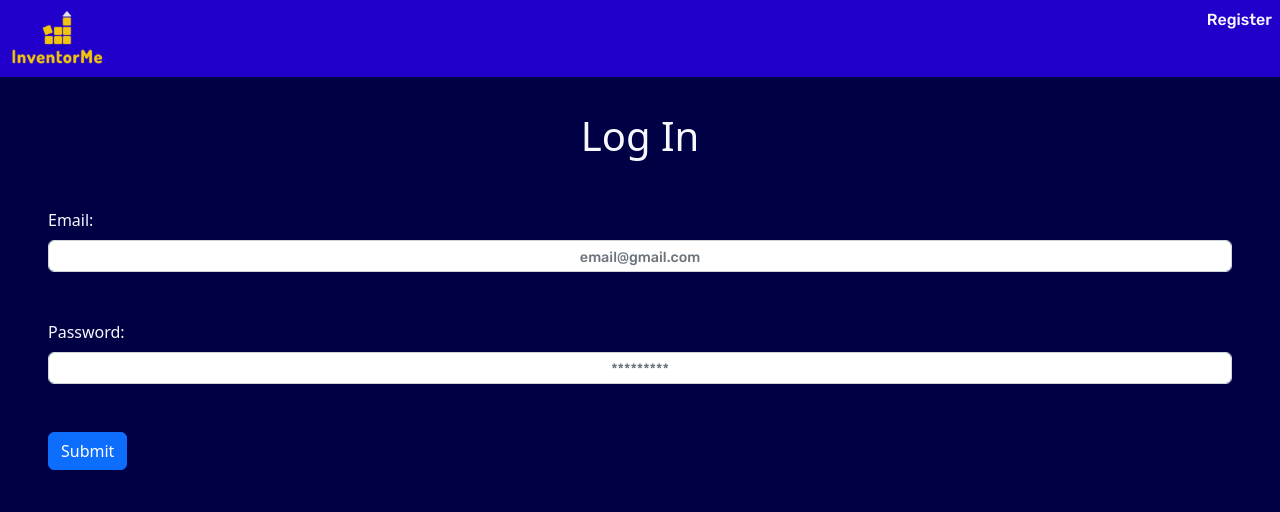
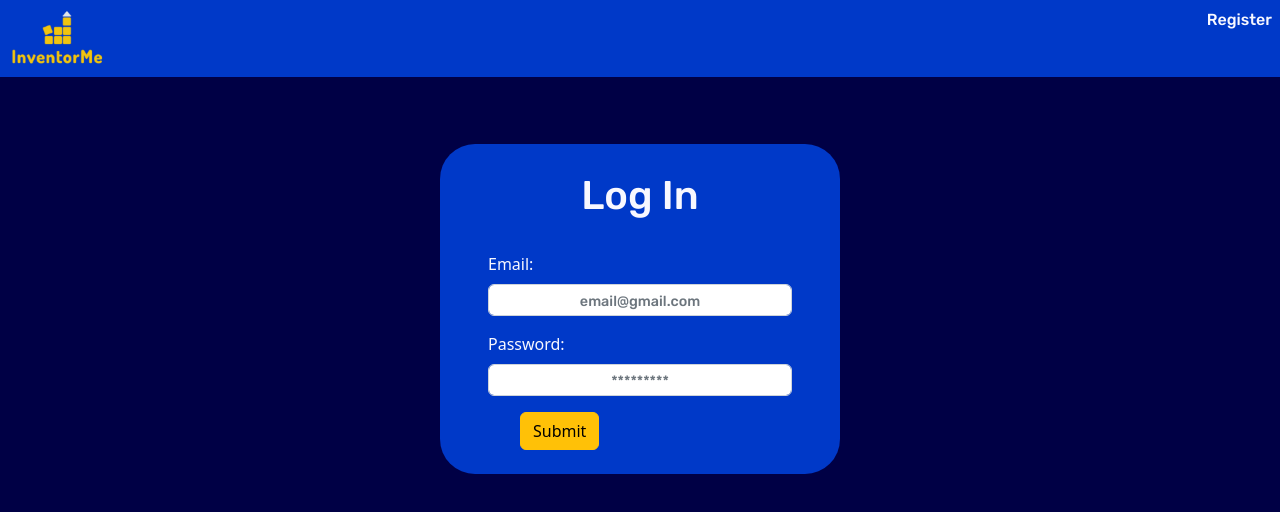
Before and after one commit to LiftOff-AC3/inventorme, a React (Create React App) app in the folder front-end/: page /login in a window 1280 px wide. Shown: the top 512 px of the page. Built offline with nearby package versions, Linux system fonts and the light colour scheme.

Commit message:
CSS styling added to login page -LK

```diff
--- a/front-end/src/App.css
+++ b/front-end/src/App.css
@@ -26,9 +26,11 @@ nav {
 .login-nav,
 .register-nav,
 .add-nav{
-  display: flex;
-  flex-direction: row;
-  justify-content: space-between;
+display: flex;
+flex-direction: row;
+justify-content: space-between;
+background-color: rgb(0, 57, 200);
+font-family: "Rubik", sans-serif;
 }
 .login-nav-link,
 .register-nav-link,
--- /dev/null
+++ b/front-end/src/components/Login.css
@@ -0,0 +1,52 @@
+body {
+    background-color: rgb(0,0,069);
+    color:ghostwhite;
+  }
+
+
+  h1 {
+    padding-bottom: 1rem;
+    padding-top:1rem;
+    color:ghostwhite;
+    font-family: "Rubik", sans-serif;
+  }
+
+  .login-box {
+    width: 80%;
+    max-width: 400px; /* Adjust the max-width to fit the phone screen */
+    margin-top: 9rem;
+    margin-left:auto;
+    margin-right:auto;
+    background-color: rgb(0, 57, 200);
+    border-radius:35px;
+    padding-right:2rem;
+    padding-left:2rem;
+    padding-top:.5rem;
+    padding-bottom:1.5rem;
+  }
+
+  #login-button-submit{
+    border-radius: 15px;
+    padding-right:15px;
+    padding-left:15px;
+
+  }
+
+  #login-button-submit:hover {
+    color: rgb(0,0,69);
+    background-color: gold;
+    margin-left: auto;
+    margin-right: auto;
+
+  }
+
+  @media (max-width: 576px) {
+    .login-box {
+      padding: 1rem;
+    }
+
+    .login-button {
+      margin-left: auto;
+      margin-right: auto;
+    }
+  }
--- a/front-end/src/components/Login.js
+++ b/front-end/src/components/Login.js
@@ -3,6 +3,7 @@ import { useNavigate } from "react-router-dom";
 import axios from "axios";
 import Form from "react-bootstrap/Form";
 import Button from "react-bootstrap/Button";
+import styles from "./Login.css";
 
 export default function Login() {
   const [email, setEmail] = useState("");
@@ -38,10 +39,10 @@ export default function Login() {
   }
 
   return (
-    <div className="Login">
-      <h1 className="m-5 text-center">Log In</h1>
+    <div className="login-box">
+      <h1 className="m-1 text-center">Log In</h1>
       <Form onSubmit={handleSubmit}>
-        <Form.Group controlId="formEmail" className="m-5">
+        <Form.Group controlId="formEmail" className="m-3">
           <Form.Label>Email: </Form.Label>
           <Form.Control
             type="email"
@@ -51,7 +52,7 @@ export default function Login() {
             required
           ></Form.Control>
         </Form.Group>
-        <Form.Group controlId="formPassword" className="m-5">
+        <Form.Group controlId="formPassword" className="m-3">
           <Form.Label>Password: </Form.Label>
           <Form.Control
             type="password"
@@ -64,7 +65,7 @@ export default function Login() {
         <Button
           id="login-submit-button"
           className="mx-5"
-          variant="primary"
+          variant="warning"
           type="submit"
         >
           Submit
--- a/front-end/src/components/Registration.js
+++ b/front-end/src/components/Registration.js
@@ -109,7 +109,7 @@ export default function Registration() {
         </Form.Group>
         <Button
           className="mx-5"
-          variant="primary"
+          variant="warning"
           type="submit"
           disabled={!validateForm()}
         >
```
Also changed, not shown: front-end/public/index.html (+4 -4 lines).
